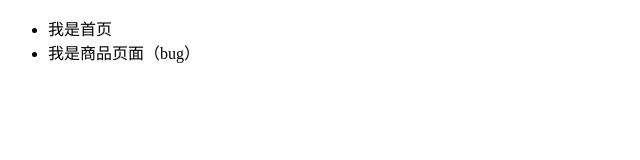
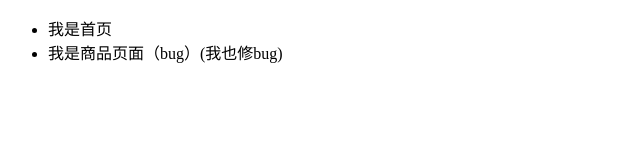
Before and after one commit to 17-May/gittest, a plain HTML site: page index.html in a window 1280 px wide. Shown: the whole page, without its empty margins (0-640 px from the left). Drawn offline with Linux system fonts and the light colour scheme.

Commit message:
我也在修bug

```diff
--- a/index.html
+++ b/index.html
@@ -6,7 +6,7 @@
 <body>
 	<ul>
 		<li>我是首页</li>
-		<li>我是商品页面（bug）</li>
+		<li>我是商品页面（bug）(我也修bug)</li>
 	</ul>
 </body>
 </html>
```
